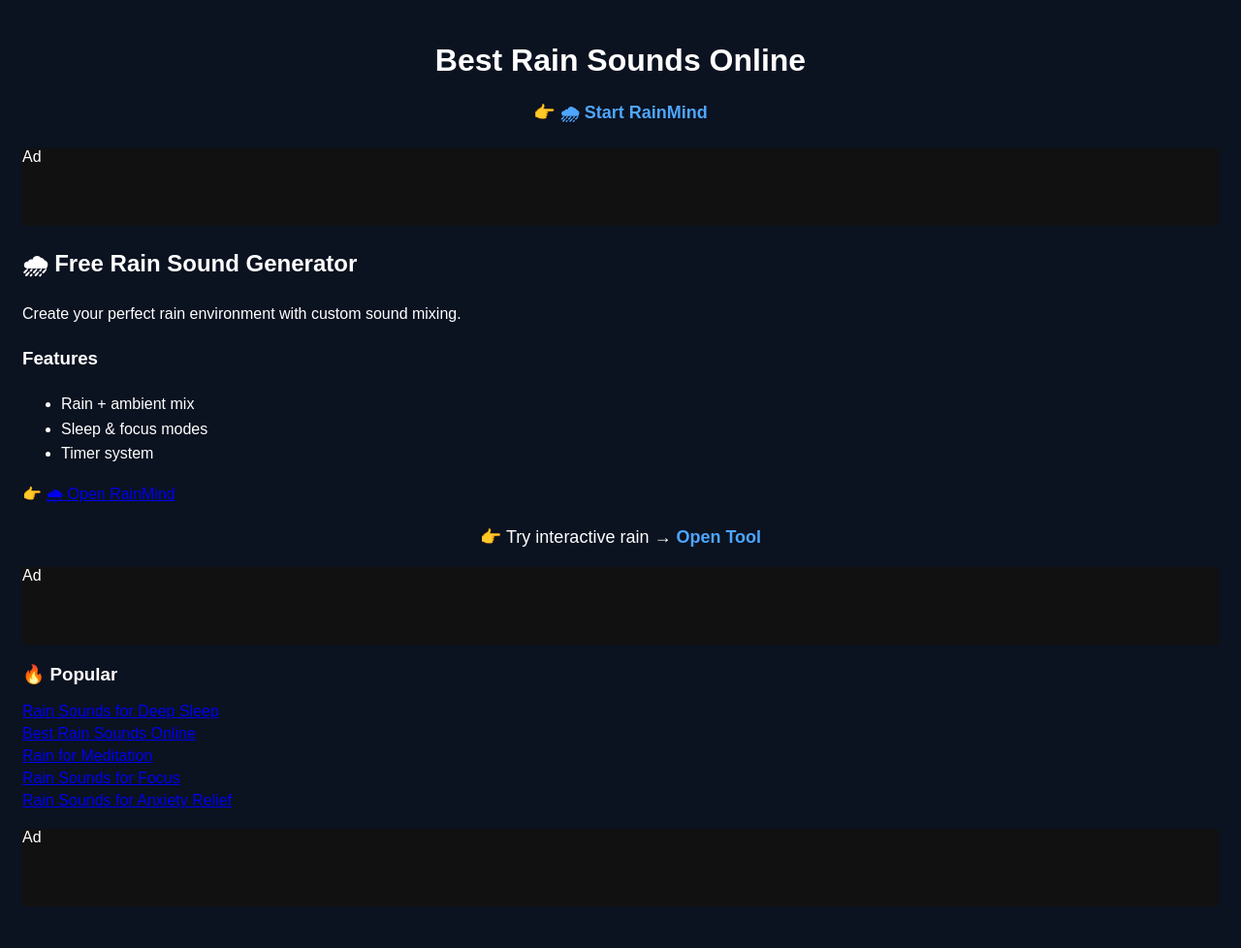
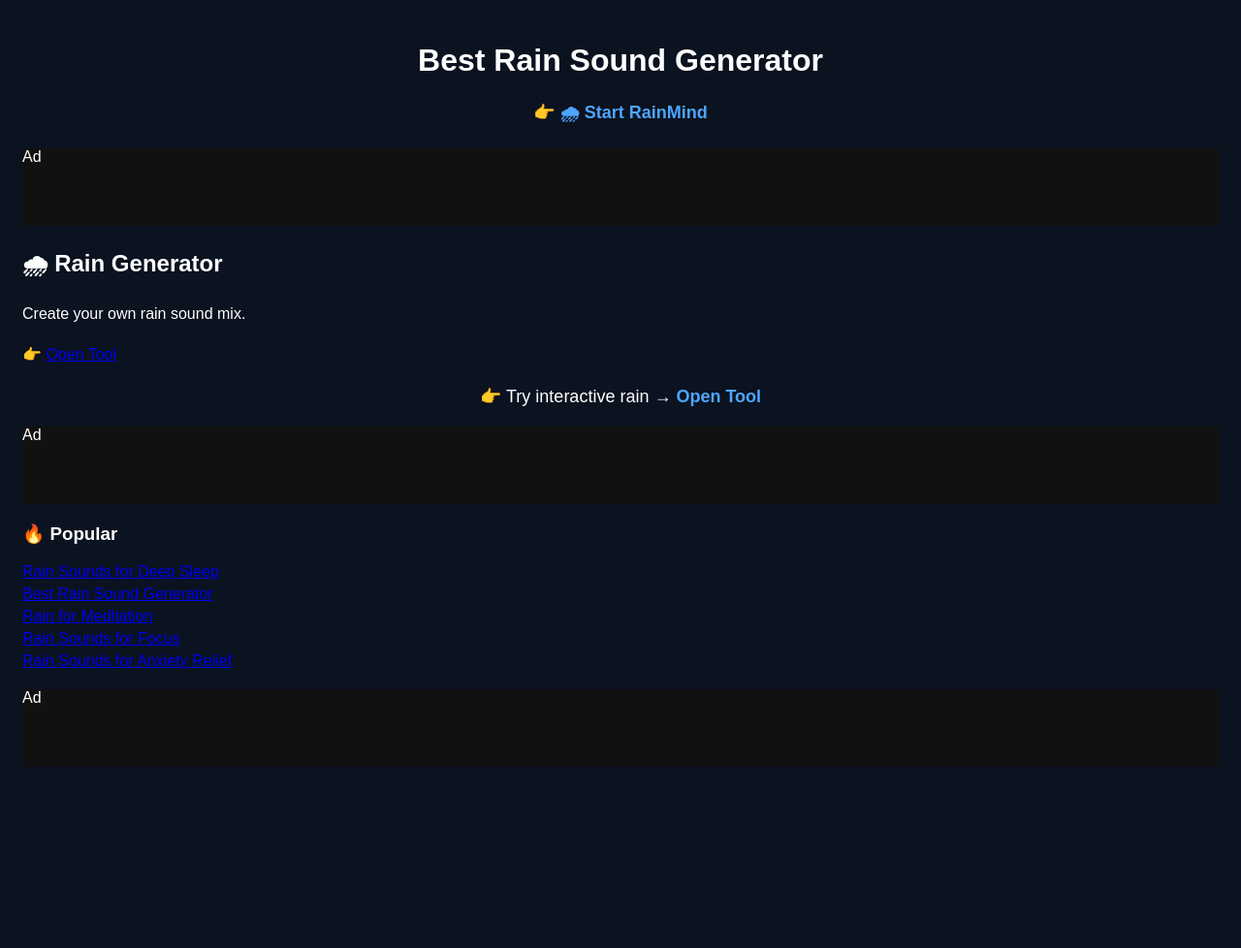
Before and after one commit to choijangwook/RainMind, a Jekyll site: the page built from _posts/2026-05-03-rain.md, in a window 1280 px wide. Shown: the whole page at 97% size. Built offline with Jekyll 4.4.1, drawn with Linux system fonts in a browser that asks for light colours; after the commit the page ends 900 px from its top, so only the background shows below that.

Commit message:
Update 2026-05-03-rain.md

```diff
--- a/_posts/2026-05-03-rain.md
+++ b/_posts/2026-05-03-rain.md
@@ -1,18 +1,12 @@
 ---
 layout: post
-title: "Best Rain Sounds Online"
-description: "Create your own rain environment."
+title: "Best Rain Sound Generator"
+description: "Custom rain environment"
 categories: [rain]
 ---
 
-## 🌧 Free Rain Sound Generator
+## 🌧 Rain Generator
 
-Create your perfect rain environment with custom sound mixing.
+Create your own rain sound mix.
 
-### Features
-
-- Rain + ambient mix
-- Sleep & focus modes
-- Timer system
-
-👉 [🌧 Open RainMind](../index.html)
+👉 [Open Tool]({{ site.baseurl }}/index.html)
```
